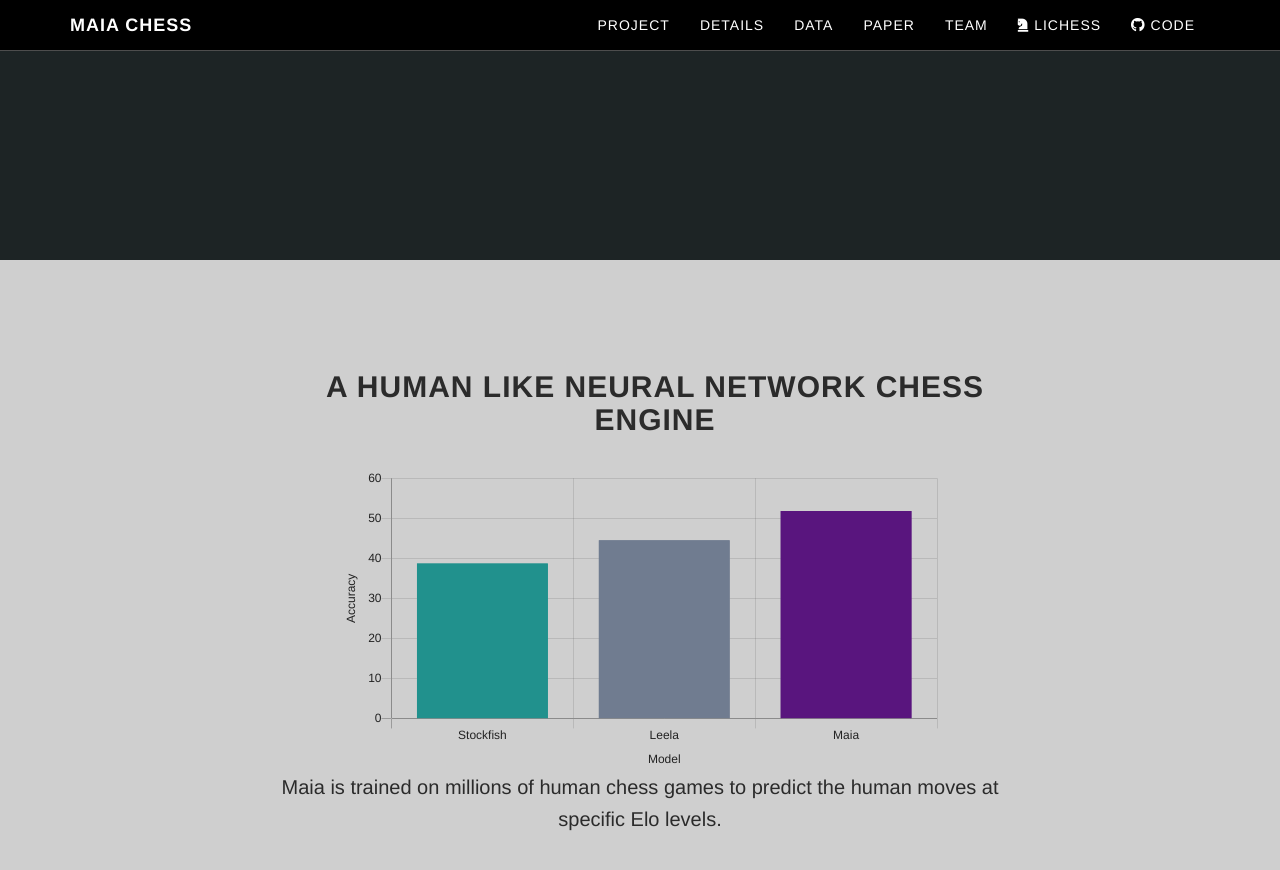
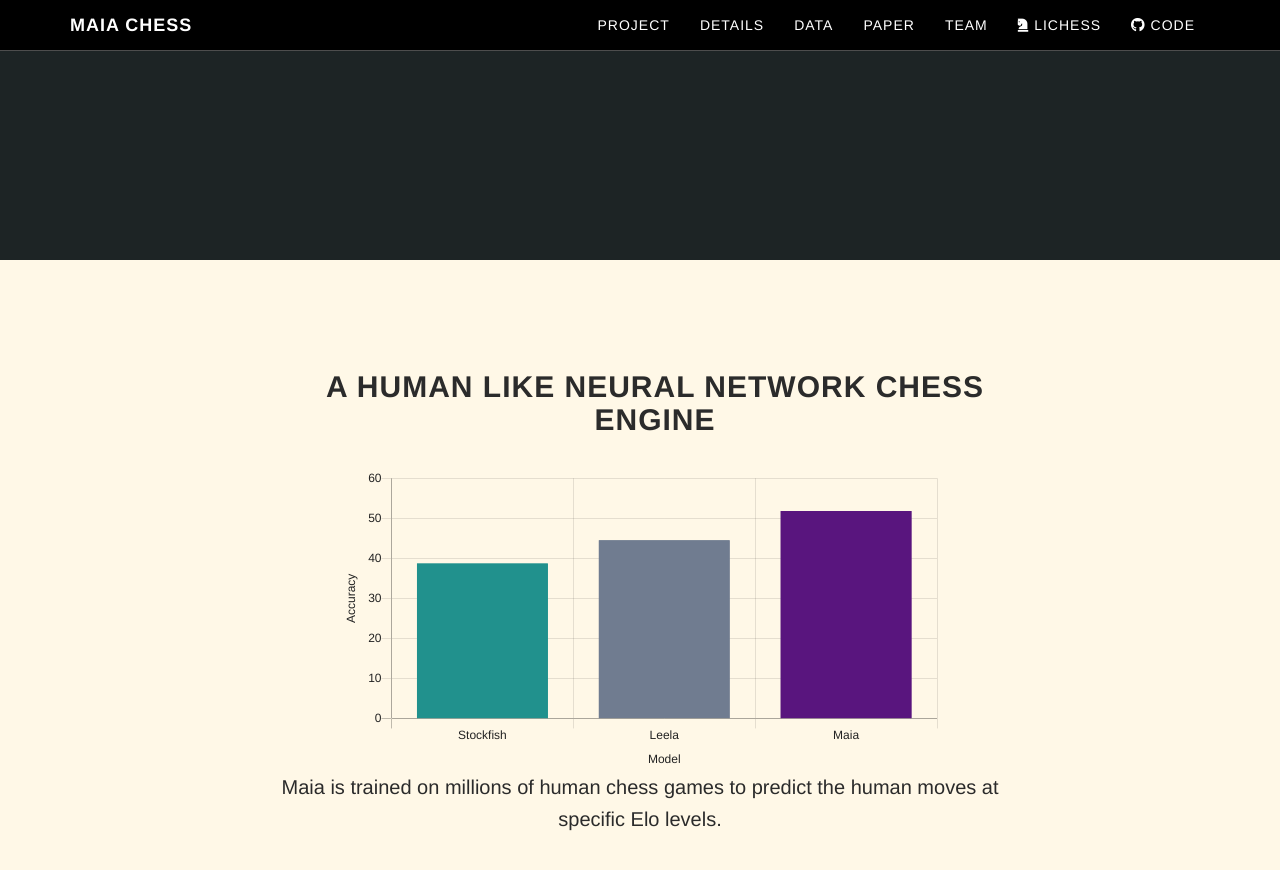
Before and after one commit to CSSLab/maia-site, a Jekyll site: the page built from index.html, in a window 1280 px wide and 900 px high, scrolled down 640 px. Shown: the top 870 px of the window. Built offline with Jekyll 4.4.1, drawn with Linux system fonts in a browser that asks for light colours.

Commit message:
colour and stuff

```diff
--- a/_includes/head.html
+++ b/_includes/head.html
@@ -6,7 +6,10 @@
     rel="shortcut icon"
     type="image/x-icon"
     href="{{ '/assets/images/favicon.ico' | relative_url }}"
+    attribution="deep blue by Symbolon from the Noun Project"
   />
+
+  <!--deep blue by Symbolon from the Noun Project https://thenounproject.com/symbolon/uploads/?i=3263206-->
 
   <meta property="og:image" content="{{ '/assets/images/observer-diagram.png' | relative_url }}">
   <meta property="og:description" content="Maia is trained on millions of human chess games to predict the human moves at specific Elo levels." />
--- /dev/null
+++ b/_includes/noscript_plot.html
@@ -0,0 +1,4 @@
+<noscript>
+    <h1>Javascript is required to view the plots</h1>
+    <p>You can also see the plots in our paper on <a href="https://arxiv.org/abs/2006.01855">arXiv</a> or directly in our <a href="https://github.com/CSSLab/maia-chess/tree/master/images">repo</a></p>
+</noscript>
--- a/assets/css/style.css
+++ b/assets/css/style.css
@@ -1,5 +1,5 @@
 :root {
-  --light_background: rgb(207, 207, 207);
+  --light_background: rgb(255, 248, 231);
   --dark_background: rgb(29, 36, 37);
 }
 
@@ -8,6 +8,10 @@
      padding-left: 0;
      padding-right: 0;
    }
+}
+
+.navbar-custom {
+  background-color: var(--dark_background);
 }
 
 
--- a/assets/js/plots.js
+++ b/assets/js/plots.js
@@ -7,7 +7,7 @@
 var image_downloads = {};
 
 leela_dash = [30, 10];
-sf_dash = [40, 20, 15, 20];
+sf_dash = [10, 5];
 
 function draw_main_bar_plot() {
     var ctx = document.getElementById('maia_bars').getContext('2d');
--- a/index.html
+++ b/index.html
@@ -22,7 +22,7 @@
 
       <canvas id="maia_bars" class="bar_plot_div"></canvas>
       <script>draw_main_bar_plot()</script>
-
+      {% include noscript_plot.html %}
       <p>Maia is trained on millions of human chess games to predict the human moves at specific Elo levels.
       </p>
     </div>
@@ -85,6 +85,7 @@
       <div class="line_plot_container">
       <canvas id="maia_lines" class="line_plot"></canvas>
       <script>draw_main_line_plot(maia_data, 'maia_lines')</script>
+      {% include noscript_plot.html %}
       </div>
     </div>
     <div class="col-lg-4 col-lg-offset-1">
@@ -107,6 +108,7 @@
       <div class='line_plot_container'>
       <canvas id="all_lines" class="line_plot"></canvas>
       <script>draw_main_line_plot(collected_data, 'all_lines')</script>
+      {% include noscript_plot.html %}
     </div>
     </div>
     <div class="col-lg-4 col-lg-offset-1">
@@ -129,6 +131,7 @@
         <div class='line_plot_container'>
         <canvas id="data_delta" class="line_plot"></canvas>
         <script>draw_main_line_plot(data_delta, 'data_delta', true)</script>
+        {% include noscript_plot.html %}
         </div>
       </div>
       <div class="col-lg-4 col-lg-offset-1">
```
Also changed, not shown: assets/images/example_board.png, assets/images/favicon.ico.
